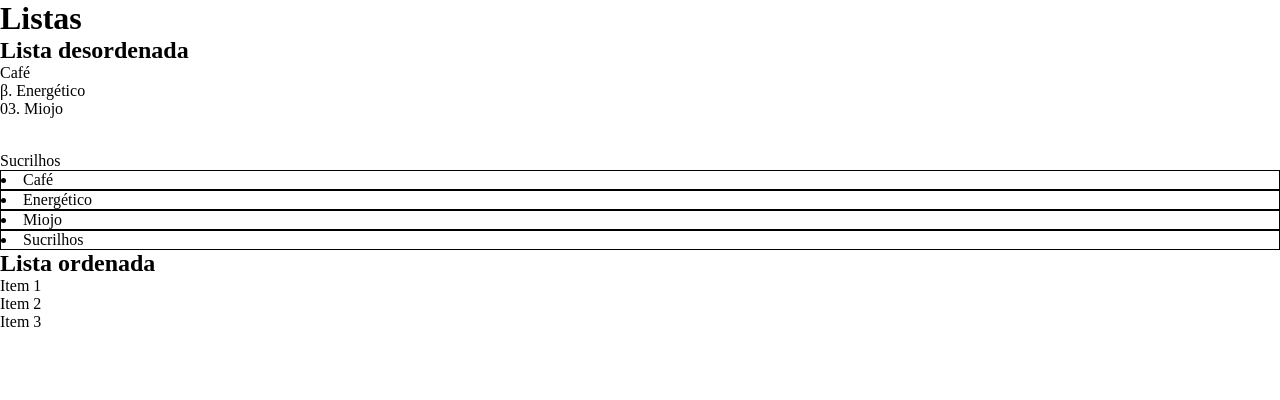
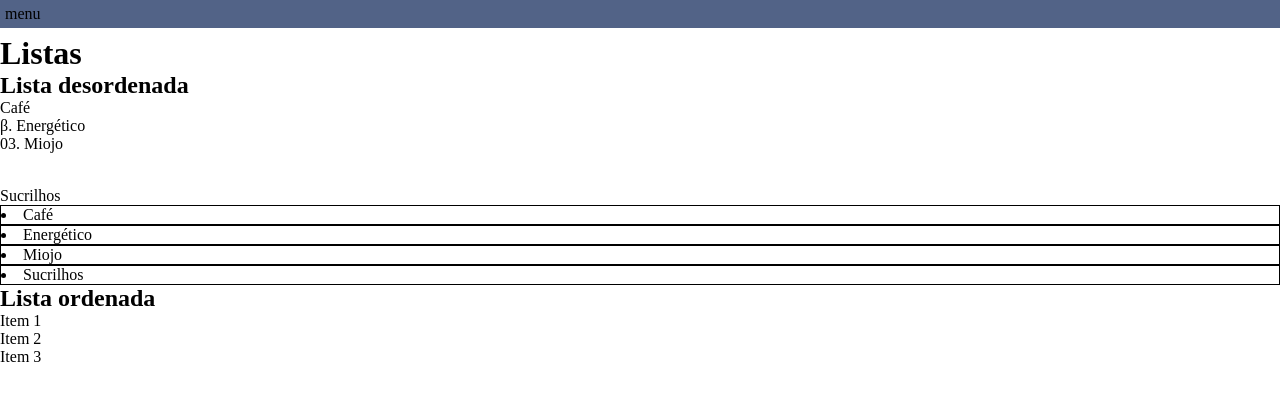
Before and after one commit to RogerioCosta88/dev-quest-css-intermediario-listas, a plain HTML site: page index.html in a window 1280 px wide. Shown: the top 400 px of the page. Drawn offline with Linux system fonts and the light colour scheme.

Commit message:
adiciono a aula de position fixed como prática

```diff
--- a/index.html
+++ b/index.html
@@ -8,6 +8,10 @@
     <link rel="stylesheet" href="style.css" />
   </head>
   <body>
+    <header>
+      <nav>menu</nav>
+    </header>
+
     <h1>Listas</h1>
 
     <h2>Lista desordenada</h2>
--- a/style.css
+++ b/style.css
@@ -1,3 +1,16 @@
+body {
+    padding-top: 35px;
+    height: 1500px;
+}
+
+header {
+    position: fixed;
+    top: 0;
+    width: 100%;
+    padding: 5px;
+    background-color: #526387;
+}
+
 * {
     margin: 0;
     padding: 0;
```
